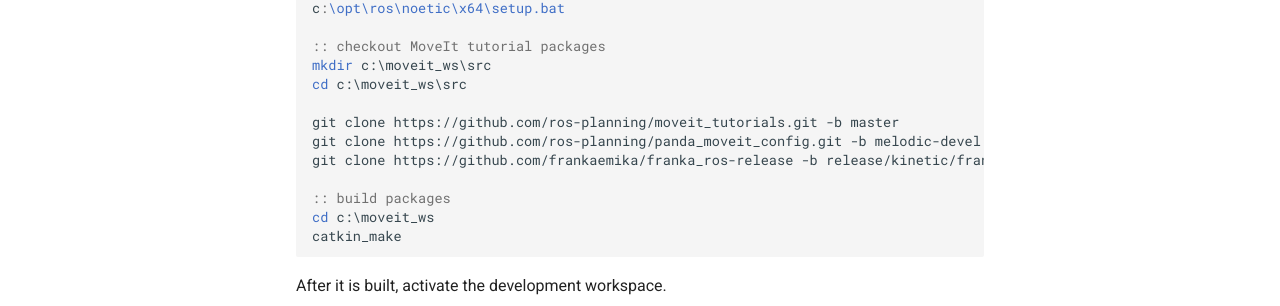
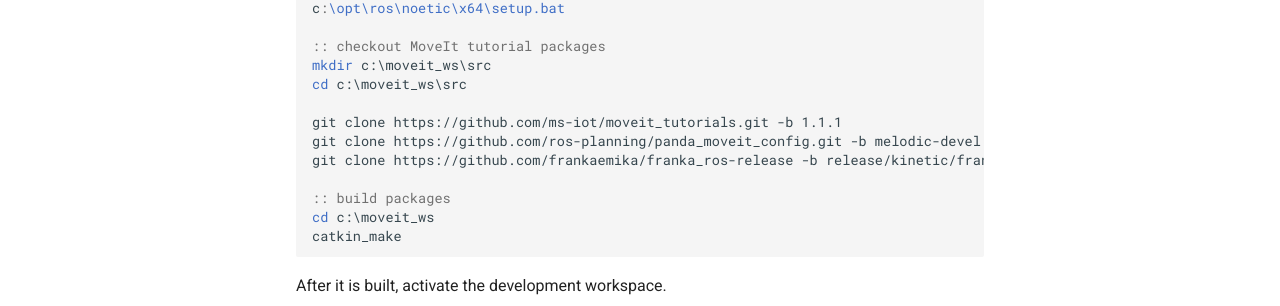
Before and after one commit to ms-iot/ROSOnWindows, an MkDocs documentation site: the page built from docs/Moveit/moveit_tutorials.md, in a window 1280 px wide and 1337 px high. Shown: the part 772-1078 px from the top of the window. Built offline with MkDocs 1.6.1 and Material for MkDocs 9.7.7, drawn with Linux system fonts in a browser that asks for light colours; comment, search, counter and statistics services are not loaded.

Commit message:
pin moveit_tutorials (#349)

```diff
--- a/docs/Moveit/moveit_tutorials.md
+++ b/docs/Moveit/moveit_tutorials.md
@@ -38,7 +38,7 @@
     mkdir c:\moveit_ws\src
     cd c:\moveit_ws\src
 
-    git clone https://github.com/ros-planning/moveit_tutorials.git -b master
+    git clone https://github.com/ms-iot/moveit_tutorials.git -b 1.1.1
     git clone https://github.com/ros-planning/panda_moveit_config.git -b melodic-devel
     git clone https://github.com/frankaemika/franka_ros-release -b release/kinetic/franka_description
 
```
